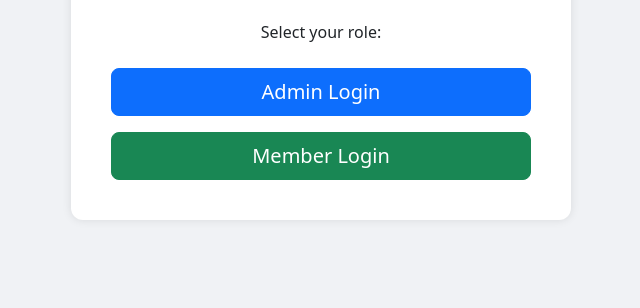
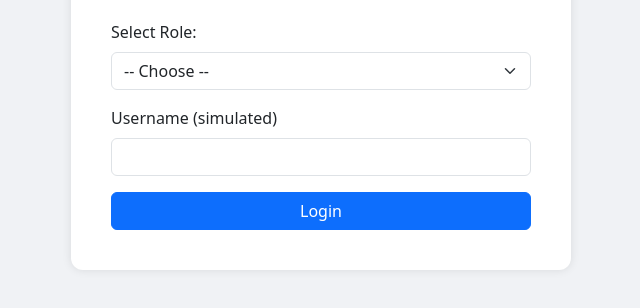
Before and after one commit to angelo426/aba-current-members, a plain HTML site: page login.html in a window 1280 px wide. Shown: the part 182-490 px from the top of the page, without its empty margins (319-959 px from the left). Drawn offline with nearby package versions, Linux system fonts and the light colour scheme.

Commit message:
Update login.html

```diff
--- a/login.html
+++ b/login.html
@@ -2,8 +2,8 @@
 <html lang="en">
 <head>
   <meta charset="UTF-8" />
-  <meta name="viewport" content="width=device-width, initial-scale=1.0"/>
   <title>Login | ABA</title>
+  <meta name="viewport" content="width=device-width, initial-scale=1" />
   <link href="https://cdn.jsdelivr.net/npm/bootstrap@5.3.0/dist/css/bootstrap.min.css" rel="stylesheet" />
   <style>
     body {
@@ -24,13 +24,37 @@
 
 <div class="login-box">
   <h2 class="mb-4">Login to ABA Portal</h2>
-  <p class="mb-4">Select your role:</p>
+  <form onsubmit="handleLogin(event)">
+    <div class="mb-3 text-start">
+      <label for="role" class="form-label">Select Role:</label>
+      <select id="role" class="form-select" required>
+        <option value="">-- Choose --</option>
+        <option value="admin">Admin</option>
+        <option value="member">Member</option>
+      </select>
+    </div>
 
-  <div class="d-grid gap-3">
-    <a href="executive-dashboard.html" class="btn btn-primary btn-lg">Admin Login</a>
-    <a href="member-dashboard.html" class="btn btn-success btn-lg">Member Login</a>
-  </div>
+    <div class="mb-3 text-start">
+      <label for="username" class="form-label">Username (simulated)</label>
+      <input type="text" class="form-control" id="username" required />
+    </div>
+
+    <button type="submit" class="btn btn-primary w-100">Login</button>
+  </form>
 </div>
+
+<script>
+  function handleLogin(event) {
+    event.preventDefault();
+    const role = document.getElementById("role").value;
+
+    if (role === "admin") {
+      window.location.href = "executive-dashboard.html";
+    } else if (role === "member") {
+      window.location.href = "member-dashboard.html";
+    }
+  }
+</script>
 
 </body>
 </html>
```
